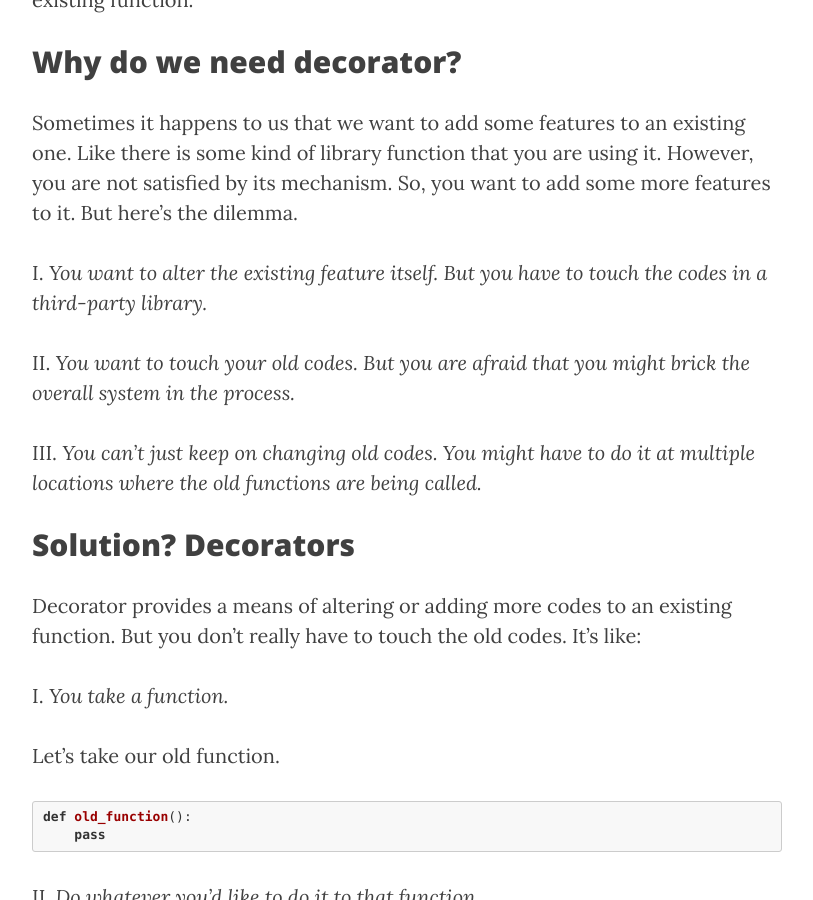
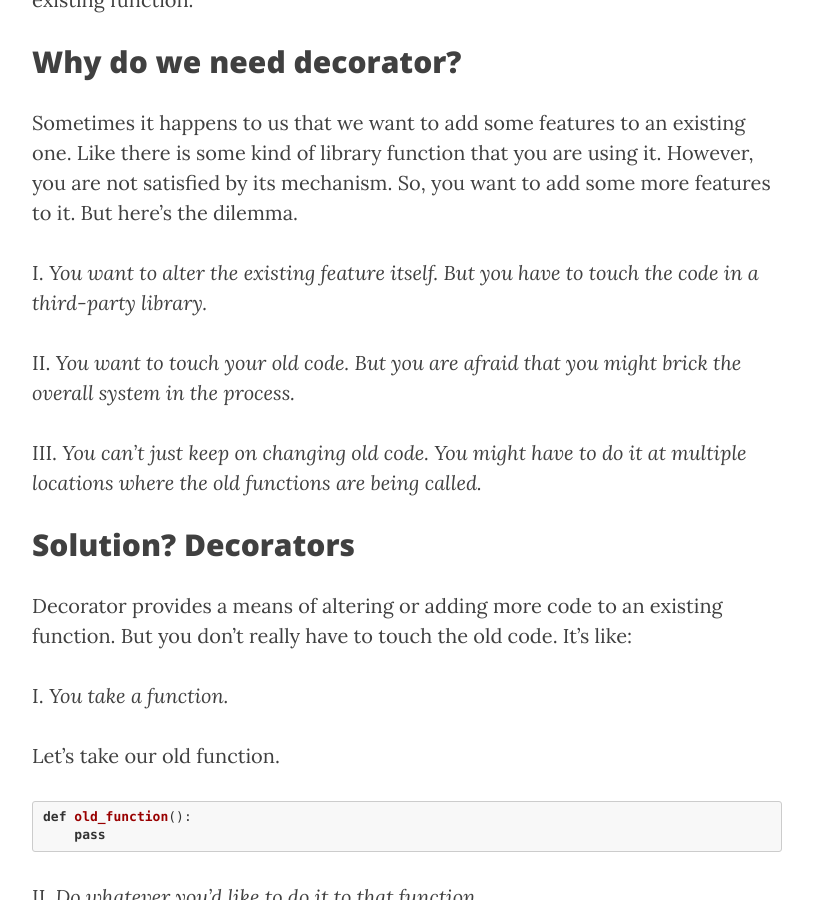
Before and after one commit to NISH1001/NISH1001.github.io, a Jekyll site: the page built from _posts/2017-08-20-decorator-in-python.markdown, in a window 1280 px wide and 900 px high, scrolled down 568 px. Shown: the whole window, without its empty margins (233-1046 px from the left). Built offline with Jekyll 4.4.1, drawn with Linux system fonts in a browser that asks for light colours; nearby versions of some CDN libraries; comment, search, counter and statistics services are not loaded.

Commit message:
Fix typo

```diff
--- a/_posts/2017-08-20-decorator-in-python.markdown
+++ b/_posts/2017-08-20-decorator-in-python.markdown
@@ -15,15 +15,15 @@ itself. That is, a wrapper to an existing function.
 Sometimes it happens to us that we want to add some features to an existing one. Like there is some kind of library function that you are using it.
 However, you are not satisfied by its mechanism. So, you want to add some more features to it. But here's the dilemma.
 
-I. *You want to alter the existing feature itself. But you have to touch the codes in a third-party library.*
+I. *You want to alter the existing feature itself. But you have to touch the code in a third-party library.*
 
-II. *You want to touch your old codes. But you are afraid that you might brick the overall system in the process.*
+II. *You want to touch your old code. But you are afraid that you might brick the overall system in the process.*
 
-III. *You can't just keep on changing old codes. You might have to do it at multiple locations where the old functions are being called.*
+III. *You can't just keep on changing old code. You might have to do it at multiple locations where the old functions are being called.*
 
 
 ## Solution? Decorators
-Decorator provides a means of altering or adding more codes to an existing function. But you don't really have to touch the old codes.
+Decorator provides a means of altering or adding more code to an existing function. But you don't really have to touch the old code.
 It's like:
 
 I. *You take a function.*
```
